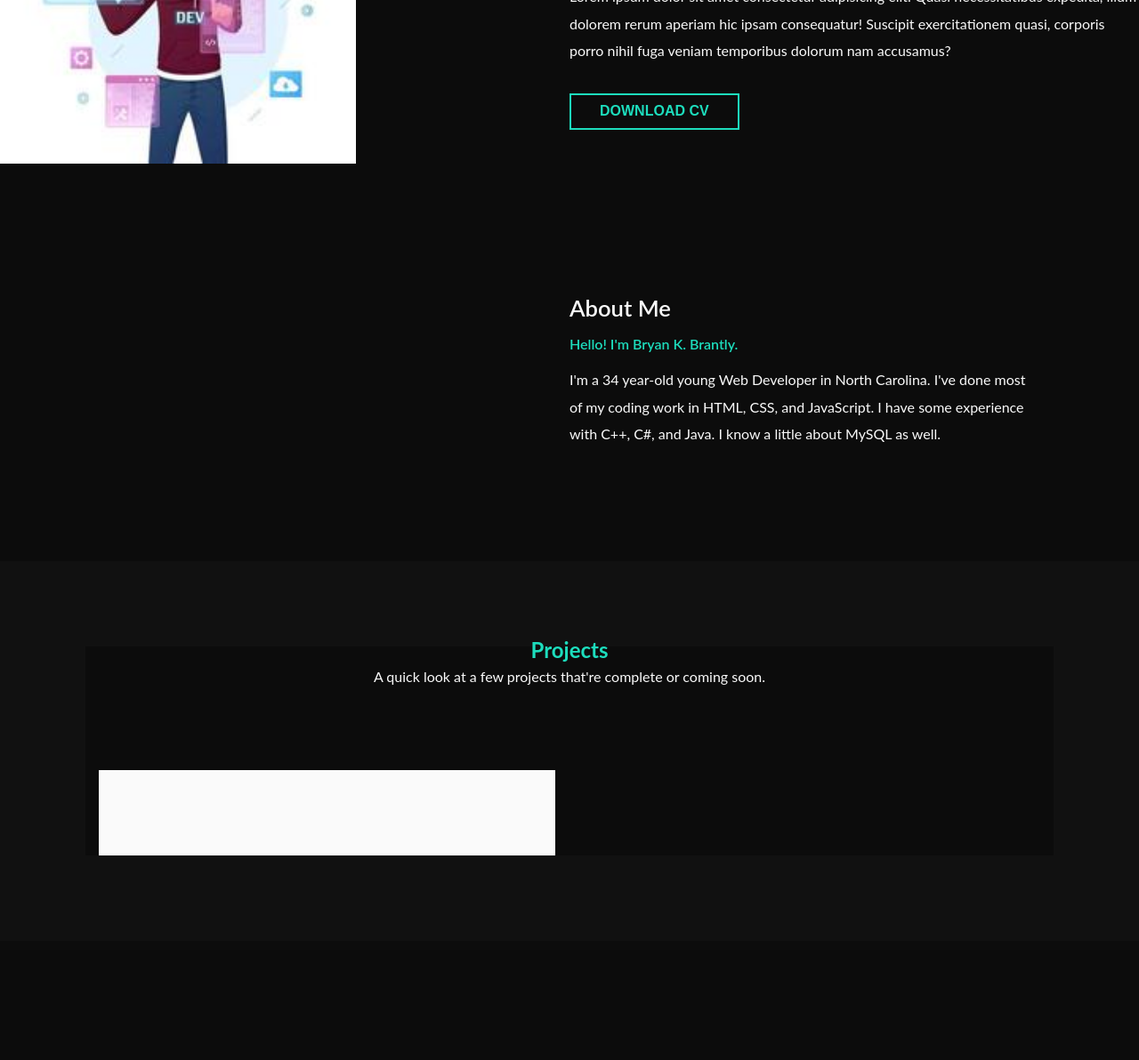
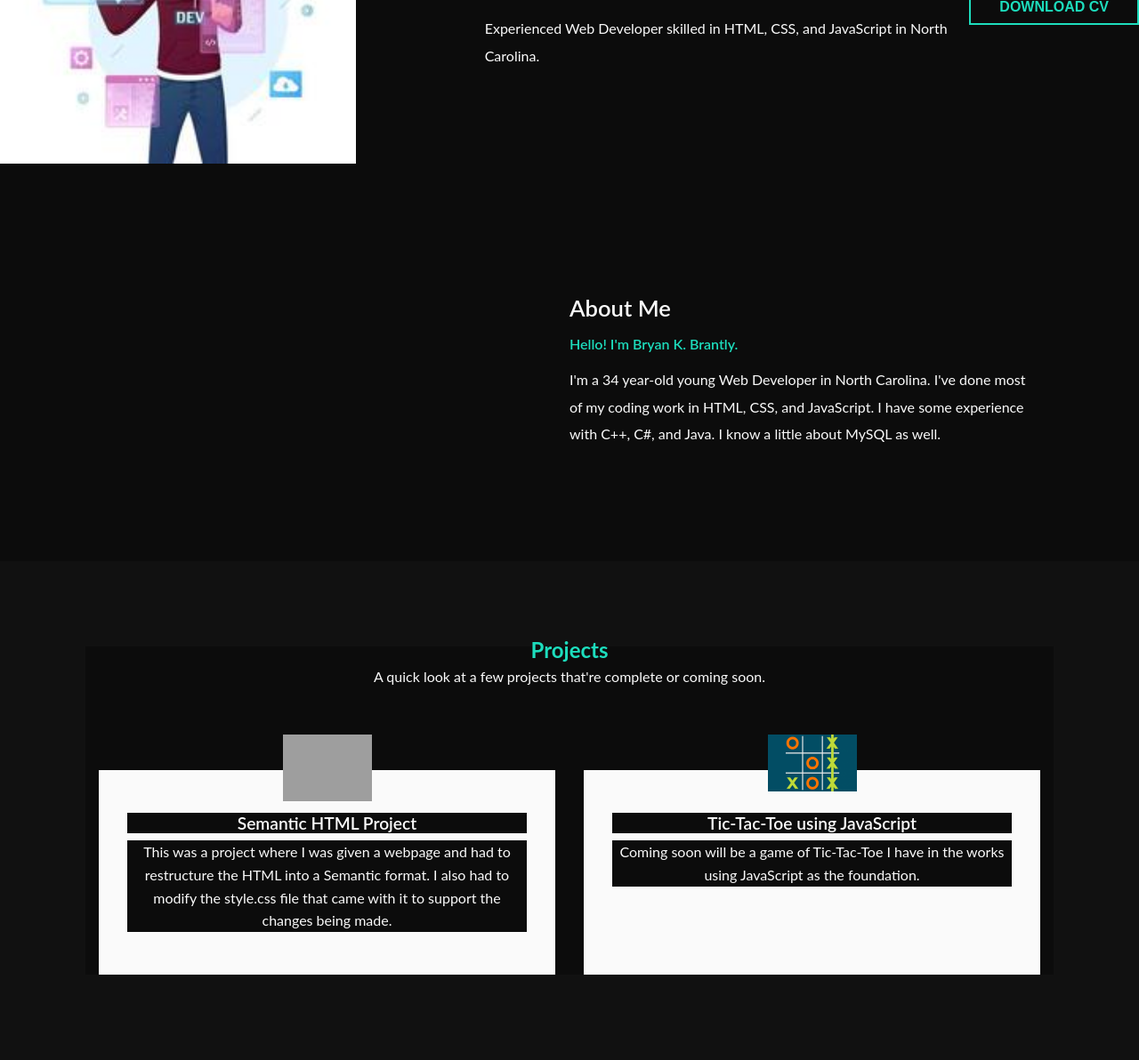
Before and after one commit to BBrantly90/Personal-Portfolio, a plain HTML site: page index.html in a window 1280 px wide. Shown: the part 299-1491 px from the top of the page at 89% size. Before the commit the page ends 1357 px from the top, so only its background shows below. Drawn offline with Linux system fonts and the light colour scheme; grey boxes are pictures that could not be loaded.

Commit message:
Made some modifications to the index.html that caused unwanted changes; reverted back to before changes were made and reuploaded

```diff
--- a/index.html
+++ b/index.html
@@ -5,7 +5,6 @@
     <meta name="viewport" content="width=device-width, initial-scale=1.0">
     <title>Portfolio</title>
     <link rel="stylesheet" href="./Assets/style.css">
-    <link rel="stylesheet" href="./Assets/colors.css">
 </head>
 <body>
 <header>
@@ -35,7 +34,8 @@
     <div class = "right flex-1">
         <h6>Bryan K. Brantly</h6>
         <h1>I'm a Web<br> <span>Developer</span></h1>
-        <p>Lorem ipsum dolor sit amet consectetur adipisicing elit. Quasi necessitatibus expedita, illum dolorem rerum aperiam hic ipsam consequatur! Suscipit exercitationem quasi, corporis porro nihil fuga veniam temporibus dolorum nam accusamus?</p>
+        <p>Experienced Web Developer skilled in HTML, CSS, and JavaScript in North Carolina.</p>
+    </div>
     <div>
         <button class = "btn btn-secondary">Download CV</button>
     </div>
@@ -59,7 +59,16 @@
         <p>A quick look at a few projects that're complete or coming soon.</p>
         <div class = "card-grid">
         <div class = "card">
-
+        <a href = "https://bbrantly90.github.io/Module-Challenge-1/" target = "_blank">
+            <img src = "Images/Semantic HTML.png">
+        </a>
+        <h2>Semantic HTML Project</h2>
+        <p>This was a project where I was given a webpage and had to restructure the HTML into a Semantic format. I also had to modify the style.css file that came with it to support the changes being made.</p>
+        </div>
+        <div class = "card">
+            <img src = "Images/Tic-Tac-Toe.png">
+            <h2>Tic-Tac-Toe using JavaScript</h2>
+            <p>Coming soon will be a game of Tic-Tac-Toe I have in the works using JavaScript as the foundation.</p>
         </div>
         </div>
     </div>
```
